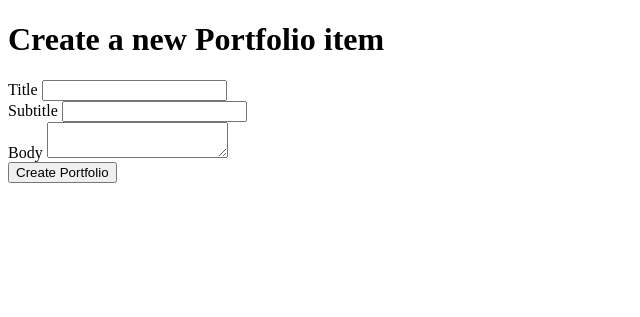
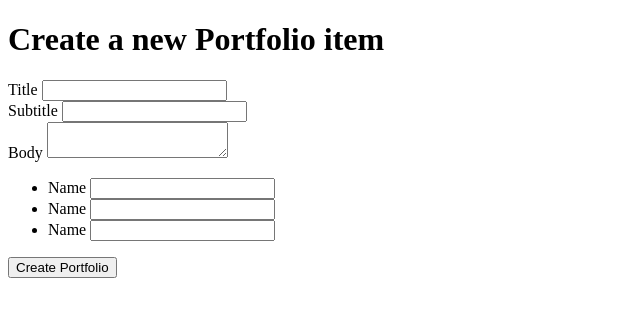
Before and after one commit to antwaunjohnson/AntwaunJohnsonPortfolio, a Rails app: page /portfolios/new in a window 1280 px wide. Shown: the top 317 px of the page, without its empty margins (0-640 px from the left). Run offline with Rails 7, Linux system fonts and the light colour scheme; style sheets or scripts are compiled from the project's sources.

Commit message:
Implemented form configuration for nested attributes

```diff
--- a/app/controllers/portfolios_controller.rb
+++ b/app/controllers/portfolios_controller.rb
@@ -5,10 +5,11 @@ class PortfoliosController < ApplicationController
 
   def new
     @portfolio_item = Portfolio.new
+    3.times { @portfolio_item.technologies.build}
   end
 
   def create
-    @portfolio_item = Portfolio.new(params.require(:portfolio).permit(:title, :subtitle, :body))
+    @portfolio_item = Portfolio.new(params.require(:portfolio).permit(:title, :subtitle, :body, technologies_attributes: [:name]))
 
     respond_to do |format|
       if @portfolio_item.save
--- a/app/views/portfolios/new.html.erb
+++ b/app/views/portfolios/new.html.erb
@@ -18,6 +18,15 @@
     <%= f.text_area :body %>
   </div>
 
+  <ul>
+    <%= f.fields_for :technologies do |technology_form| %>
+      <li>
+        <%= technology_form.label :name %>
+        <%= technology_form.text_field :name %>
+      </li>
+    <% end %>
+  </ul>
+
   <div class="actions">
     <%= f.submit %>
   </div>
--- a/app/views/portfolios/show.html.erb
+++ b/app/views/portfolios/show.html.erb
@@ -5,3 +5,9 @@
 <em><%= @portfolio_item.subtitle %></em>
 
 <p><%= @portfolio_item.body %></p>
+
+<h2>Technologies Used:</h2>
+
+<%= @portfolio_item.technologies. each do |t| %>
+<p><%= t.name %></p>
+<% end %>
```
